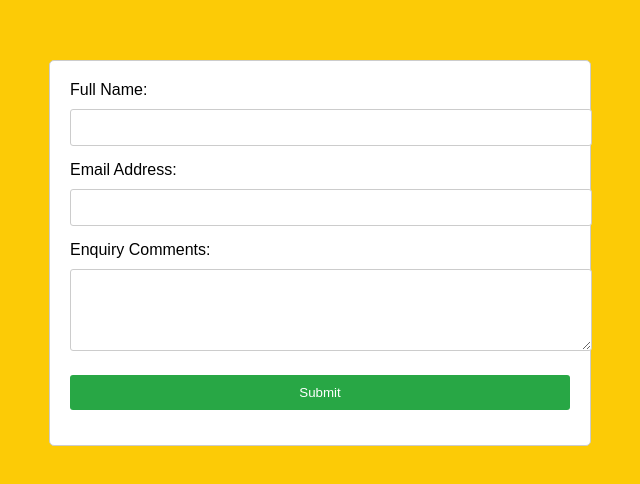
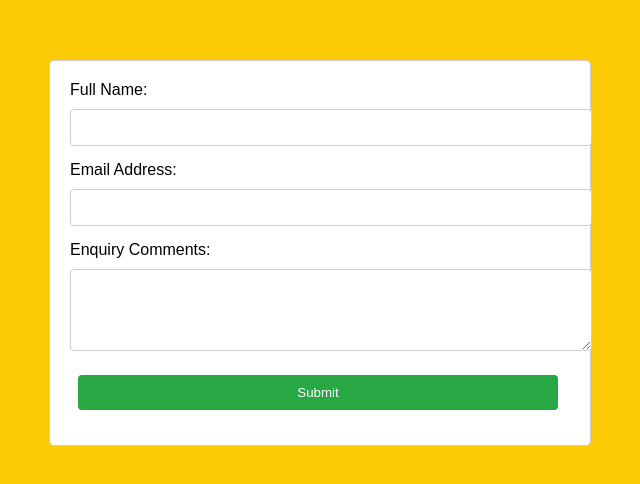
Before and after one commit to Alwin-Sajan/form-submission, a plain HTML site: page index.html in a window 1280 px wide. Shown: the full height of the page, 320-960 px from the left. Drawn offline with Linux system fonts and the light colour scheme.

Commit message:
Update index.html

```diff
--- a/index.html
+++ b/index.html
@@ -26,12 +26,19 @@
       display: block;
       margin-bottom: 5px;
     }
+    button {
+     width: 96%;
+      margin-left:8px;
+    }
+    input, textarea{
+     width: 100%;
+
+    }
     input, textarea, button {
-      width: 100%;
       padding: 10px;
       margin-top: 5px;
       border: 1px solid #ccc;
-      border-radius: 3px;
+      border-radius: 4px;
     }
     button {
       background-color: #28a745;
```
